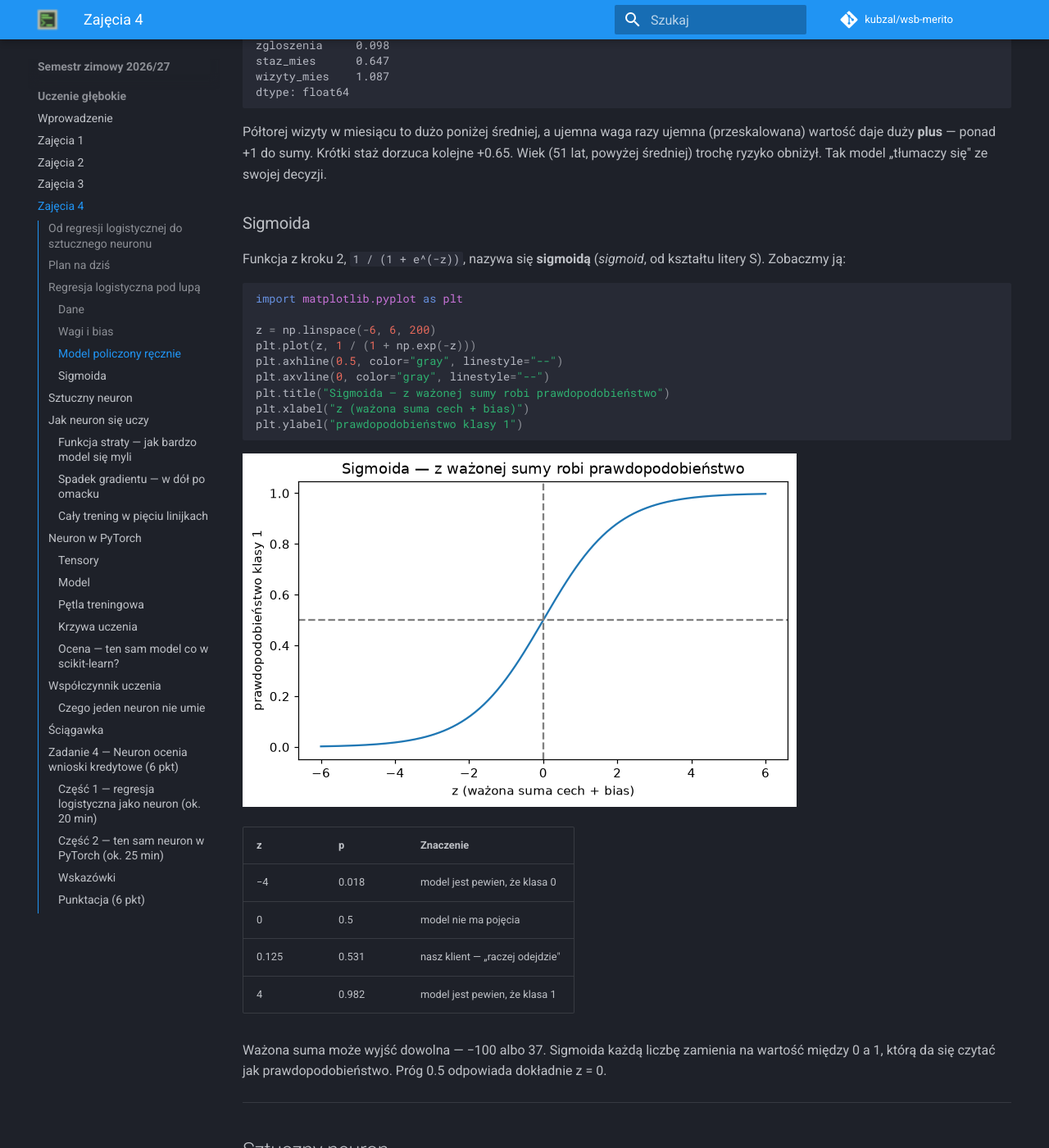
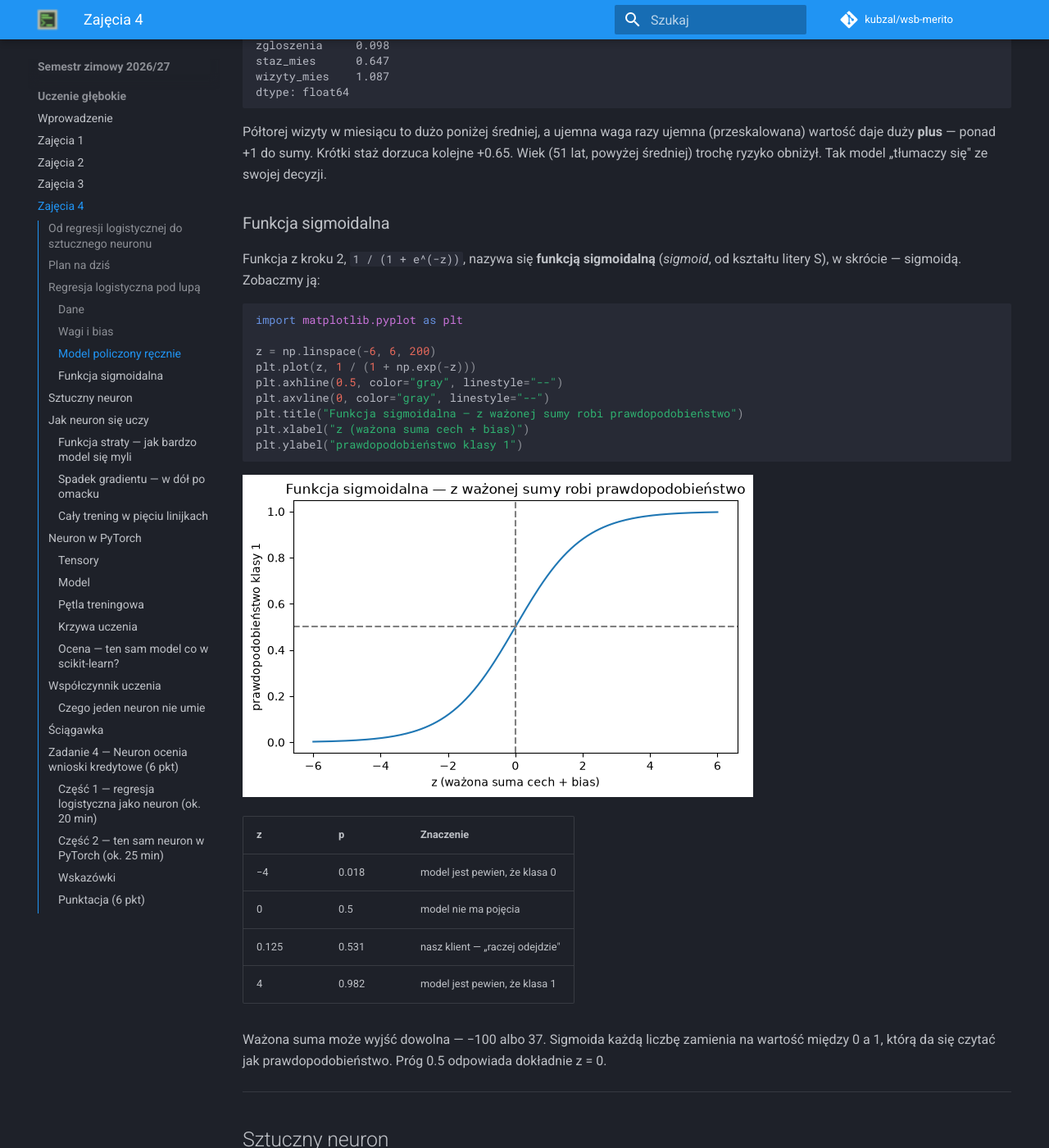
Before and after one commit to kubzal/wsb-merito, an MkDocs documentation site: the page built from docs/semestr_zimowy_2026_27/uczenie_glebokie/zajecia_4.md, in a window 1280 px wide and 1400 px high, scrolled down 3730 px. Shown: the whole window at 82% size. Built offline with MkDocs 1.6.1 and Material for MkDocs 9.7.7, drawn with Linux system fonts in a browser that asks for light colours; comment, search, counter and statistics services are not loaded; some of the changed text lies outside the part shown.

Commit message:
uczenie glebokie (schemat neuronu) - zajecia 4

````diff
--- a/docs/semestr_zimowy_2026_27/uczenie_glebokie/zajecia_4.md
+++ b/docs/semestr_zimowy_2026_27/uczenie_glebokie/zajecia_4.md
@@ -192,10 +192,10 @@
 dorzuca kolejne +0.65. Wiek (51 lat, powyżej średniej) trochę ryzyko obniżył.
 Tak model „tłumaczy się" ze swojej decyzji.
 
-### Sigmoida
+### Funkcja sigmoidalna
 
-Funkcja z kroku 2, `1 / (1 + e^(−z))`, nazywa się **sigmoidą** (*sigmoid*,
-od kształtu litery S). Zobaczmy ją:
+Funkcja z kroku 2, `1 / (1 + e^(−z))`, nazywa się **funkcją sigmoidalną**
+(*sigmoid*, od kształtu litery S), w skrócie — sigmoidą. Zobaczmy ją:
 
 ```python
 import matplotlib.pyplot as plt
@@ -204,12 +204,12 @@
 plt.plot(z, 1 / (1 + np.exp(-z)))
 plt.axhline(0.5, color="gray", linestyle="--")
 plt.axvline(0, color="gray", linestyle="--")
-plt.title("Sigmoida — z ważonej sumy robi prawdopodobieństwo")
+plt.title("Funkcja sigmoidalna — z ważonej sumy robi prawdopodobieństwo")
 plt.xlabel("z (ważona suma cech + bias)")
 plt.ylabel("prawdopodobieństwo klasy 1")
 ```
 
-![Wykres sigmoidy](obrazki/zajecia_4_sigmoida.png)
+![Wykres funkcji sigmoidalnej](obrazki/zajecia_4_sigmoida.png)
 
 | z | p | Znaczenie |
 |---|---|---|
@@ -228,15 +228,7 @@
 
 Narysujmy to, co właśnie policzyliśmy:
 
-```text
-  wejścia            wagi
-
-  wiek        ───  × −0.16  ──┐
-  oplata_mies ───  × +0.35  ──┤
-  staz_mies   ───  × −0.61  ──┼──▶  Σ + bias  ──▶  sigmoida  ──▶  p = 0.531
-  wizyty_mies ───  × −0.85  ──┤       (z)        (aktywacja)
-  zgloszenia  ───  × +0.42  ──┘
-```
+![Schemat sztucznego neuronu](obrazki/zajecia_4_neuron.png)
 
 To jest **sztuczny neuron**. Dostaje kilka liczb na wejściu, każdą mnoży przez
 jej wagę, sumuje, dodaje bias i przepuszcza wynik przez **funkcję aktywacji**.
````
Also changed, not shown: docs/semestr_zimowy_2026_27/uczenie_glebokie/obrazki/zajecia_4_neuron.png (added), docs/semestr_zimowy_2026_27/uczenie_glebokie/obrazki/zajecia_4_sigmoida.png.
